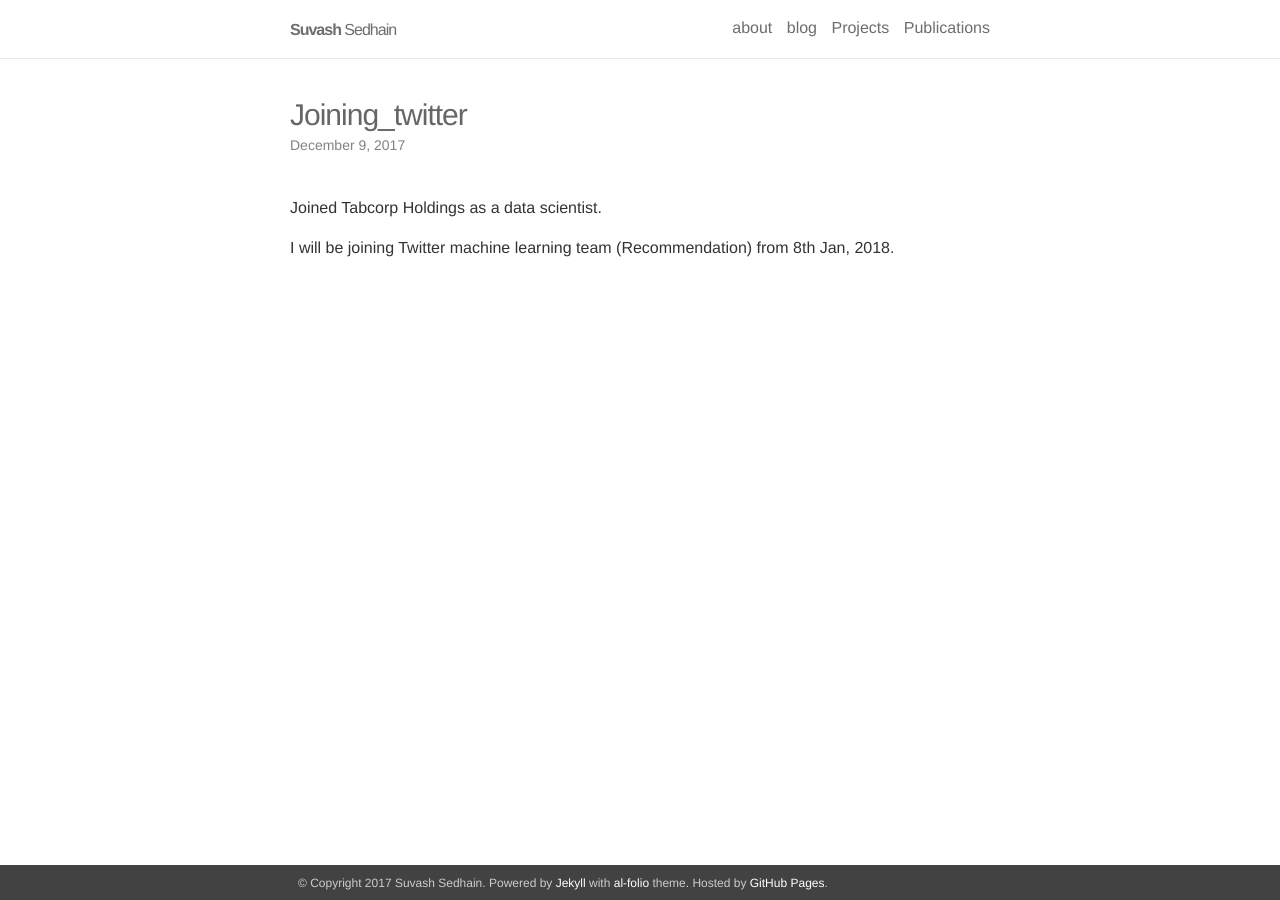
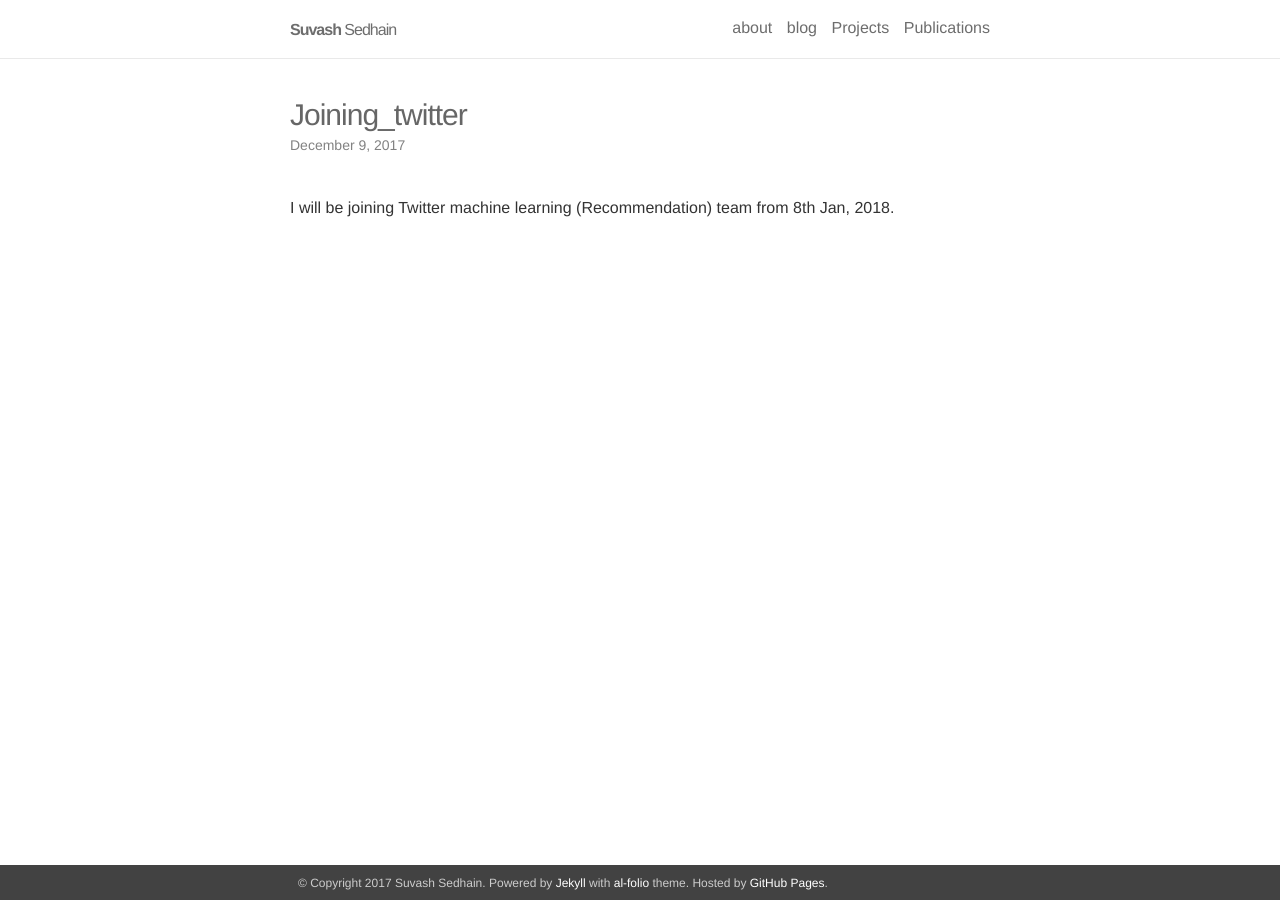
Before and after one commit to mesuvash/mesuvash.github.io, a Jekyll site: the page built from _news/joining_twitter.md, in a window 1280 px wide. Built offline with Jekyll 4.4.1, drawn with Linux system fonts in a browser that asks for light colours; nearby versions of some CDN libraries.

Commit message:
Joining twitter message

```diff
--- a/_news/joining_twitter.md
+++ b/_news/joining_twitter.md
@@ -3,6 +3,4 @@ layout: post
 date: 2017-12-09
 inline: true
 ---
-Joined Tabcorp Holdings as a data scientist.
-
-I will be joining Twitter machine learning team (Recommendation) from 8th Jan, 2018.
+I will be joining Twitter machine learning (Recommendation) team from 8th Jan, 2018.
```
